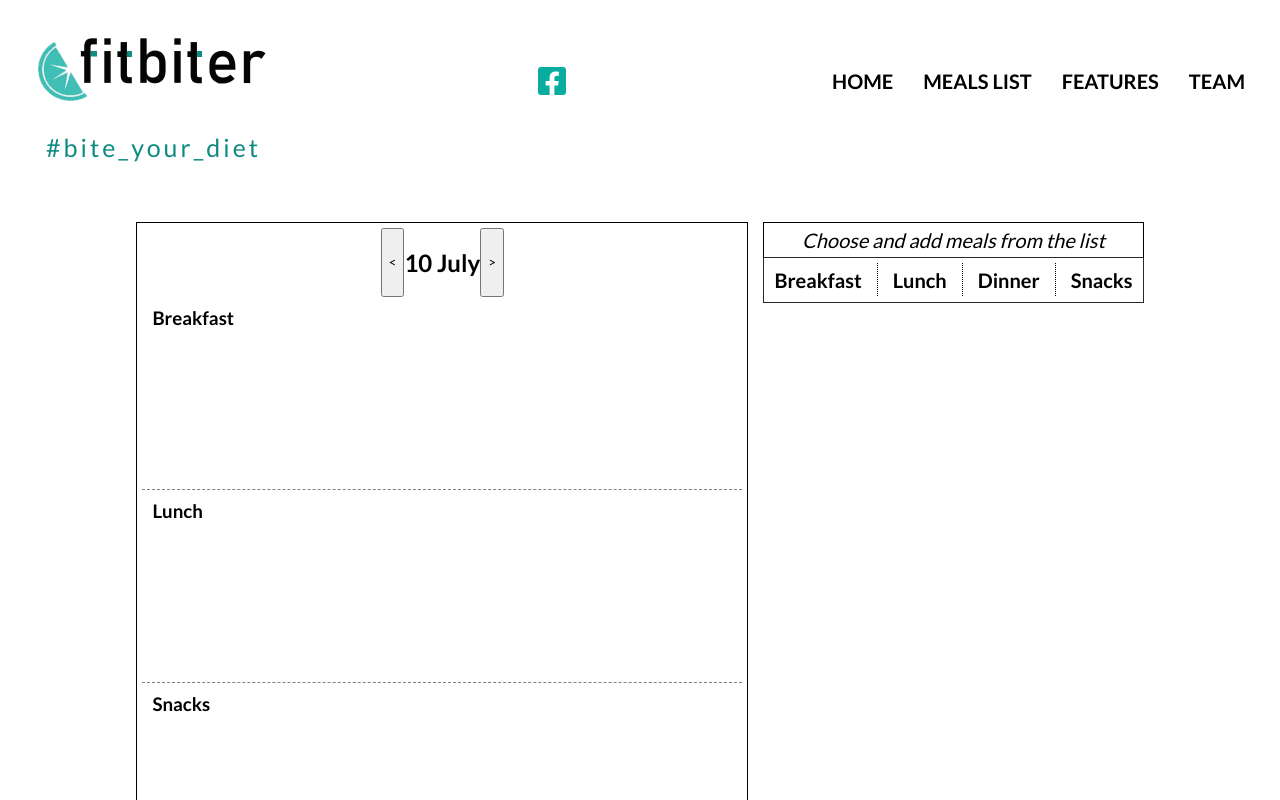
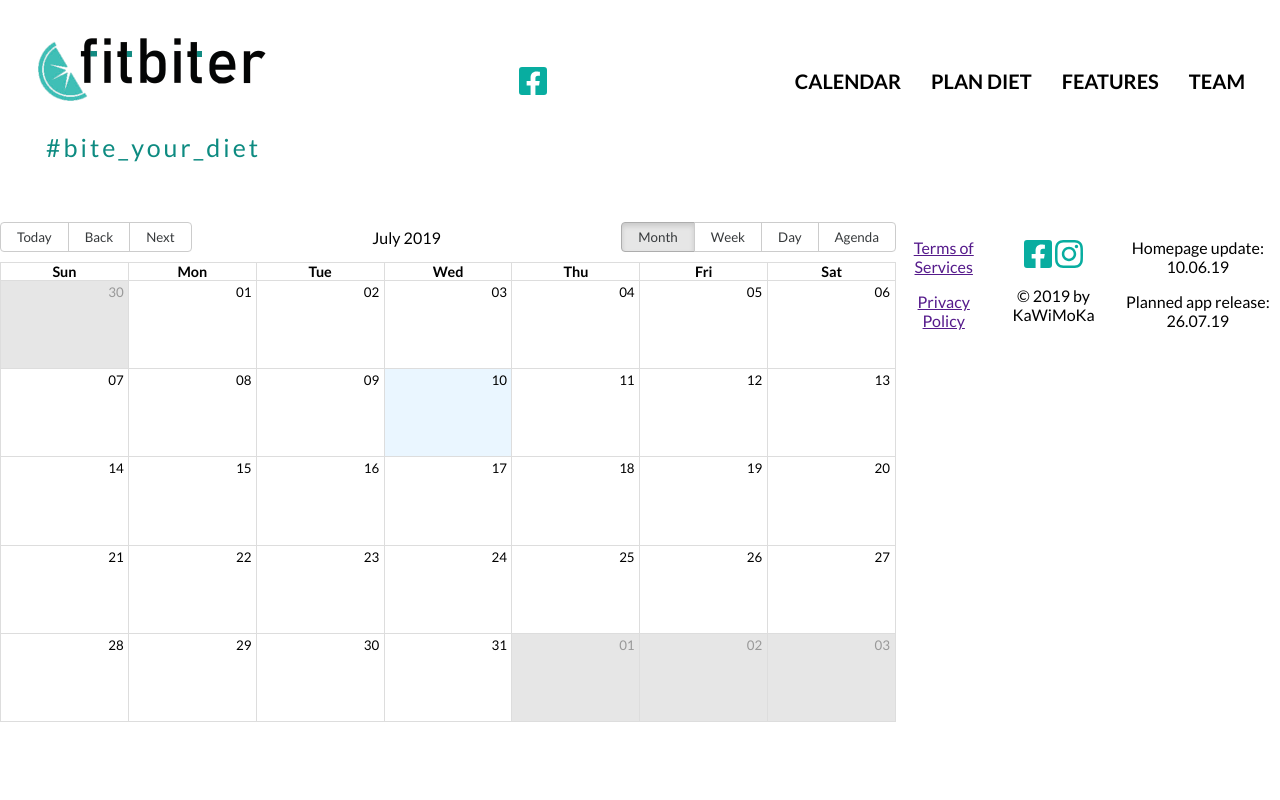
Before and after one commit to infoshareacademy/jfdd12-kawimoka-app, a React (Create React App) app: page / in a window 1280 px wide. Shown: the top 800 px of the page. Built offline with nearby package versions, Linux system fonts and the light colour scheme.

Commit message:
calendar and plan diet state change to index.js

```diff
--- a/src/App.js
+++ b/src/App.js
@@ -4,19 +4,14 @@ import moment from "moment";
 import Calendar from "./Components/Calendar/Calendar"
 
 class App extends React.Component {
-  state = {
-    date: moment()
-  }
+
 
   render() {
     return (
       <div>
-        <PlanDietContainer date={this.state.date} />
+        <PlanDietContainer />
 
-        <Calendar
-          selectedDate={this.state.date}
-          setSelectedDate={date => this.setState({ date })}
-        />
+        <Calendar/>
       </div>
     );
   }
--- a/src/Components/Navbar/Navbar.js
+++ b/src/Components/Navbar/Navbar.js
@@ -21,10 +21,10 @@ export function Navbar(props) {
 
         <ul>
           <NavLink exact className={'default-link'} activeClassName={'active-link'} to='/'>
-            Home
+            Calendar
           </NavLink>
-          <NavLink exact className={'default-link'} activeClassName={'active-link'} to='/mealslist'>
-            Meals list{' '}
+          <NavLink exact className={'default-link'} activeClassName={'active-link'} to='/plandiet'>
+            Plan Diet{' '}
           </NavLink>
           <a href='#features'>Features</a>
           <a href='#Meals List'>Team</a>
--- a/src/Components/PlanDietView/PlanDietContainer.js
+++ b/src/Components/PlanDietView/PlanDietContainer.js
@@ -12,12 +12,13 @@ export class PlanDietContainer extends React.Component{
     constructor(props) {
         super(props)
 
-        const date = new Date(this.props.date).toLocaleDateString()
+        // const date = new Date(this.props.date).toLocaleDateString()
         // date.setHours(0);
         // date.setMinutes(0);
         // date.setSeconds(0);
+
         this.state = {
-            date,
+            [this.props.date.format("D MMMM")]: {
                 breakfastId: undefined,
                 breakfastKcal: 0,
                 lunchId: undefined,
@@ -25,12 +26,13 @@ export class PlanDietContainer extends React.Component{
                 snackId: undefined,
                 snackKcal: 0,
                 dinnerId: undefined,
-            dinnerKcal: 0
+                dinnerKcal: 0}
+
         }    }
 
 
     componentDidUpdate= () => {
-        localStorage[this.state.date] = JSON.stringify(this.state)
+        localStorage[this.props.date] = JSON.stringify(this.state)
     }
 
     componentDidMount = () => {
--- a/src/index.js
+++ b/src/index.js
@@ -10,12 +10,21 @@ import { Footer } from './Components/Footer'
 import { library } from '@fortawesome/fontawesome-svg-core'
 import { fab, faFacebookSquare, faInstagram } from '@fortawesome/free-brands-svg-icons'
 import { MealsList } from './Components/meal/MealsList'
+import Calendar from "./Components/Calendar/Calendar"
+import moment from "moment";
 
 library.add(fab, faFacebookSquare, faInstagram)
 
 const NoMatch = () => <h1>404</h1>
 
-const Root = props => {
+class Root extends React.Component {
+
+
+  state = {
+    date: moment()
+  }
+
+  render() {
     return (
       <Router>
         <div>
@@ -23,8 +32,9 @@ const Root = props => {
         </div>
         <div>
           <Switch>
-          <Route exact path='/' component={App} />
-          <Route exact path='/mealslist' component={MealsList} />
+            <Route exact path='/' component={() => <Calendar selectedDate={this.state.date}
+                     setSelectedDate={date => this.setState({ date })}/>} />
+            <Route exact path='/plandiet' component={() => <PlanDietContainer date={this.state.date} />} />
             <Redirect from='/home' to='/' />
             <Route component={NoMatch} />
           </Switch>
@@ -34,6 +44,9 @@ const Root = props => {
         </div>
       </Router>
     )
+
+  }
+
 }
 
 ReactDOM.render(<Root />, document.getElementById('root'))
```
Lines whose indentation alone changed are shown as unchanged.
